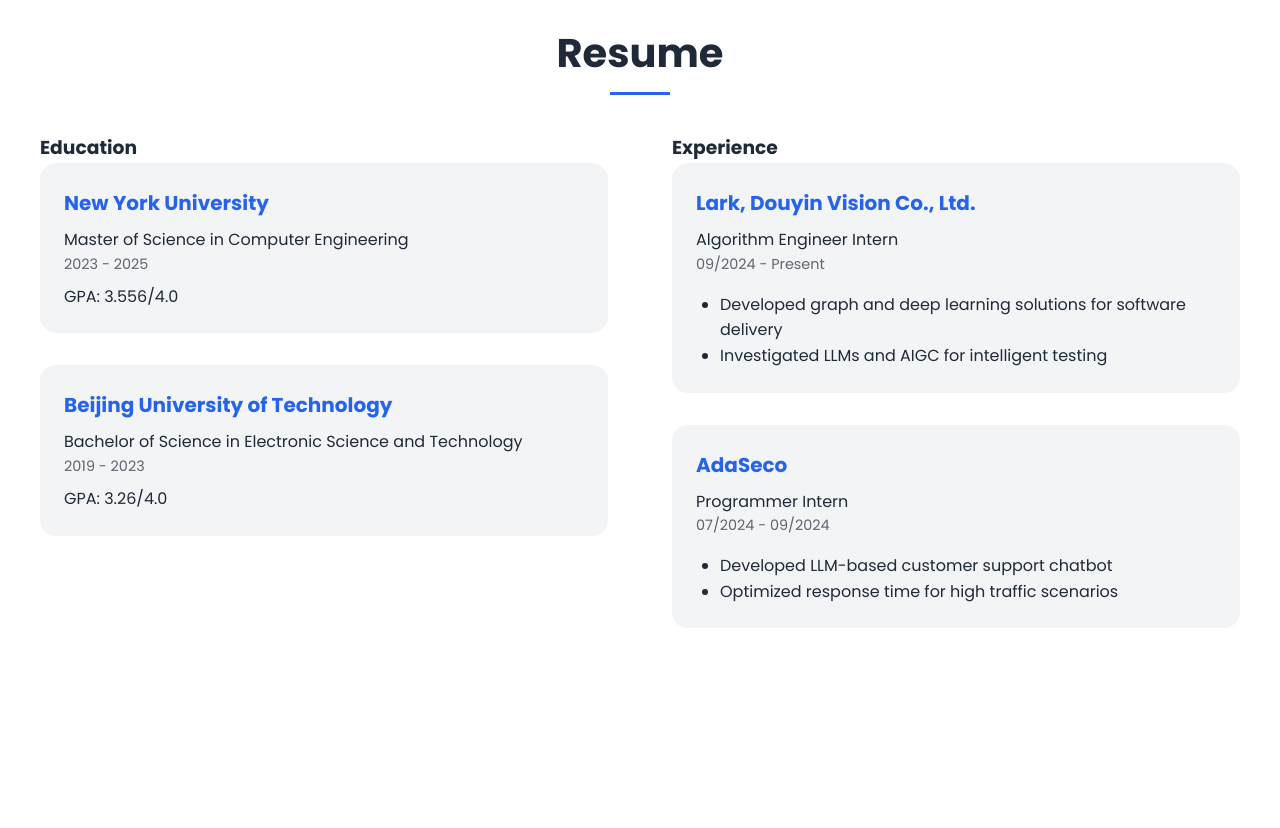
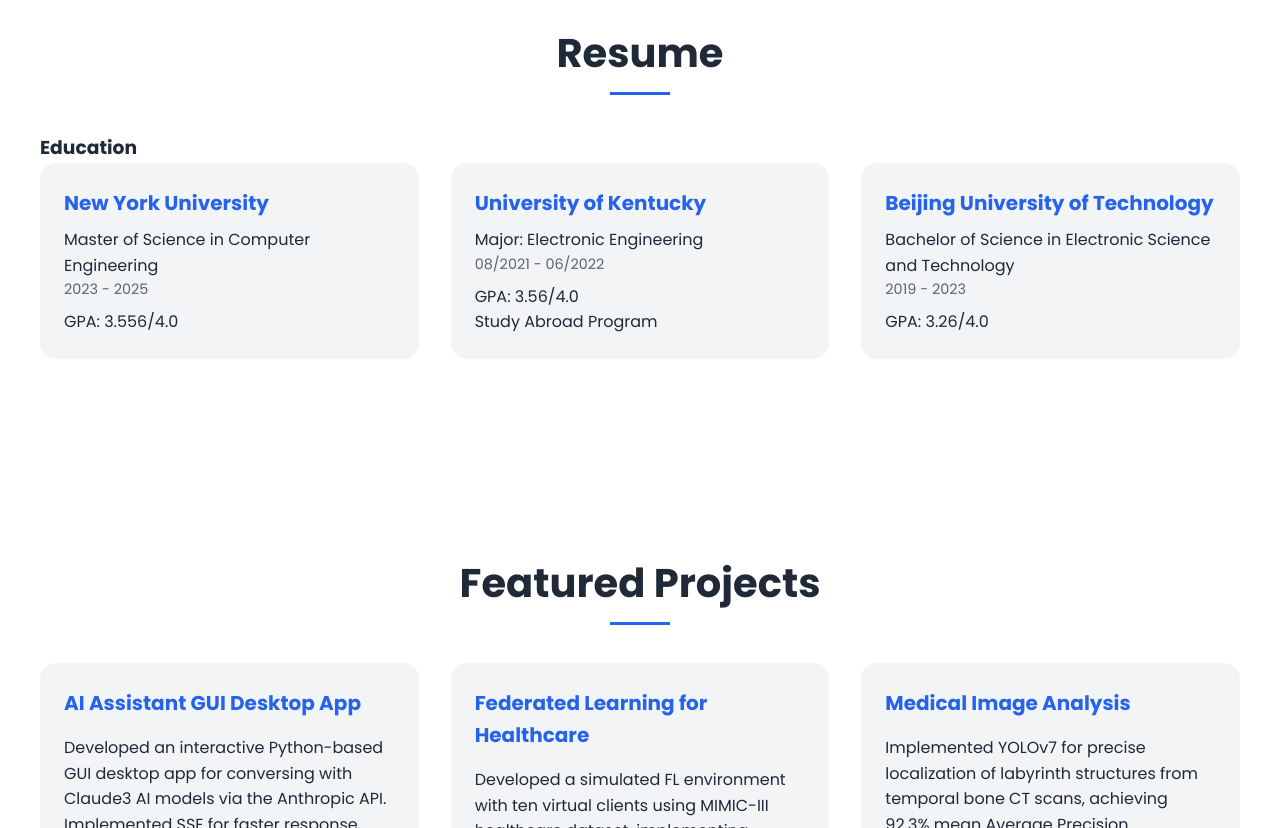
Before and after one commit to Franklyc/Franklyc.github.io, a plain HTML site: page index.html in a window 1280 px wide. Shown: the part 1480-2308 px from the top of the page. Drawn offline with Linux system fonts and the light colour scheme.

Commit message:
Update index.html
Add GitHub link to social media, add University of Kentucky to education timeline. Reformate styles.css to include CSS for resume grid and timeline.

```diff
--- a/index.html
+++ b/index.html
@@ -37,6 +37,7 @@
             <div class="social-links">
                 <a href="https://www.linkedin.com/in/lingyun--chen" target="_blank"><i class="fab fa-linkedin"></i></a>
                 <a href="mailto:cly1980358059@gmail.com"><i class="fas fa-envelope"></i></a>
+                <a href="https://github.com/Franklyc" target="_blank"><i class="fab fa-github"></i></a>
             </div>
         </div>
         <div class="scroll-indicator">
@@ -85,33 +86,17 @@
                             <p>GPA: 3.556/4.0</p>
                         </div>
                         <div class="timeline-item">
+                            <h4>University of Kentucky</h4>
+                            <p>Major: Electronic Engineering</p>
+                            <p class="date">08/2021 - 06/2022</p>
+                            <p>GPA: 3.56/4.0</p>
+                            <p>Study Abroad Program</p>
+                        </div>
+                        <div class="timeline-item">
                             <h4>Beijing University of Technology</h4>
                             <p>Bachelor of Science in Electronic Science and Technology</p>
                             <p class="date">2019 - 2023</p>
                             <p>GPA: 3.26/4.0</p>
-                        </div>
-                    </div>
-                </div>
-                <div class="experience">
-                    <h3>Experience</h3>
-                    <div class="timeline">
-                        <div class="timeline-item">
-                            <h4>Lark, Douyin Vision Co., Ltd.</h4>
-                            <p>Algorithm Engineer Intern</p>
-                            <p class="date">09/2024 - Present</p>
-                            <ul>
-                                <li>Developed graph and deep learning solutions for software delivery</li>
-                                <li>Investigated LLMs and AIGC for intelligent testing</li>
-                            </ul>
-                        </div>
-                        <div class="timeline-item">
-                            <h4>AdaSeco</h4>
-                            <p>Programmer Intern</p>
-                            <p class="date">07/2024 - 09/2024</p>
-                            <ul>
-                                <li>Developed LLM-based customer support chatbot</li>
-                                <li>Optimized response time for high traffic scenarios</li>
-                            </ul>
                         </div>
                     </div>
                 </div>
--- a/styles.css
+++ b/styles.css
@@ -381,13 +381,13 @@ h2::after {
 /* Resume Section */
 .resume-grid {
     display: grid;
-    grid-template-columns: 1fr 1fr;
-    gap: 4rem;
+    grid-template-columns: repeat(auto-fit, minmax(300px, 1fr));
+    gap: 2rem;
 }
 
 .timeline {
-    display: flex;
-    flex-direction: column;
+    display: grid;
+    grid-template-columns: repeat(auto-fit, minmax(300px, 1fr));
     gap: 2rem;
 }
 
```
